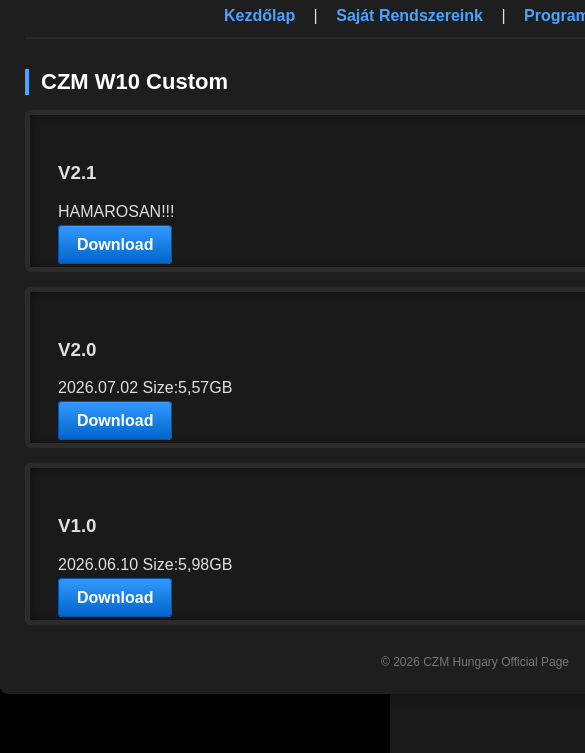
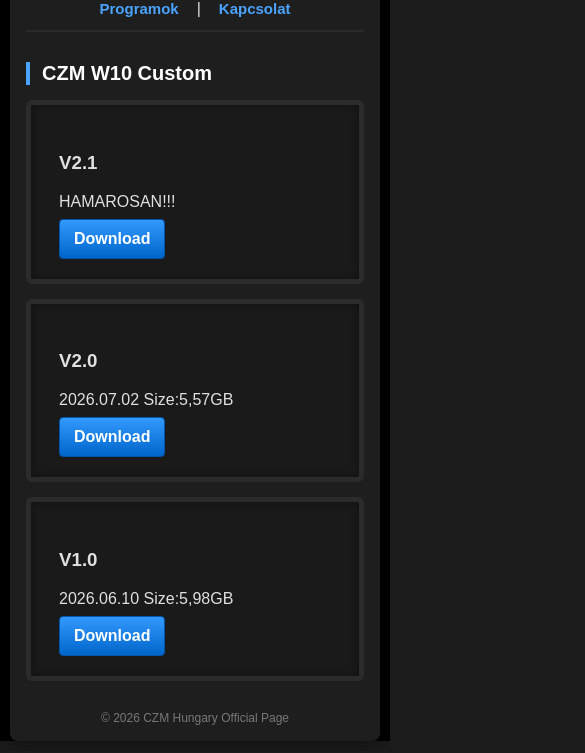
Before and after one commit to czmhungary/czm-systems, a plain HTML site: page downloadsystem.html in a window 390 px wide. Shown: the part 121-874 px from the top of the page, 585 px wide, since content can reach past the window. Drawn offline with Linux system fonts and the light colour scheme.

Commit message:
Implement responsive design in style.css
Added responsive layout for different screen sizes.

```diff
--- a/style.css
+++ b/style.css
@@ -96,3 +96,64 @@ html {
   pre {
     display: none; /* ASCII logó elrejtve a modern stílus miatt */
   }
+
+
+/* Reszponzív elrendezés – a meglévő dizájn megtartásával */
+* {
+    box-sizing: border-box;
+}
+
+#wrapper {
+    width: calc(100% - 40px);
+    max-width: 900px;
+}
+
+/* Tablet */
+@media (max-width: 960px) {
+    #wrapper {
+        width: calc(100% - 32px);
+        margin: 24px auto;
+        padding: 22px;
+    }
+}
+
+/* Mobil */
+@media (max-width: 600px) {
+    #wrapper {
+        width: calc(100% - 20px);
+        margin: 10px auto;
+        padding: 16px;
+    }
+
+    h1 {
+        font-size: clamp(24px, 7vw, 32px);
+    }
+
+    .menu {
+        display: flex;
+        flex-wrap: wrap;
+        justify-content: center;
+        gap: 12px 18px;
+    }
+
+    .menu a {
+        margin: 0;
+        font-size: 15px;
+    }
+
+    .section-title {
+        font-size: 20px;
+    }
+
+    .news, .stats, .crew {
+        padding: 12px;
+        border-width: 4px;
+    }
+
+    .btn {
+        display: inline-block;
+        max-width: 100%;
+        padding: 10px 14px;
+        top: 8px;
+    }
+}
```
